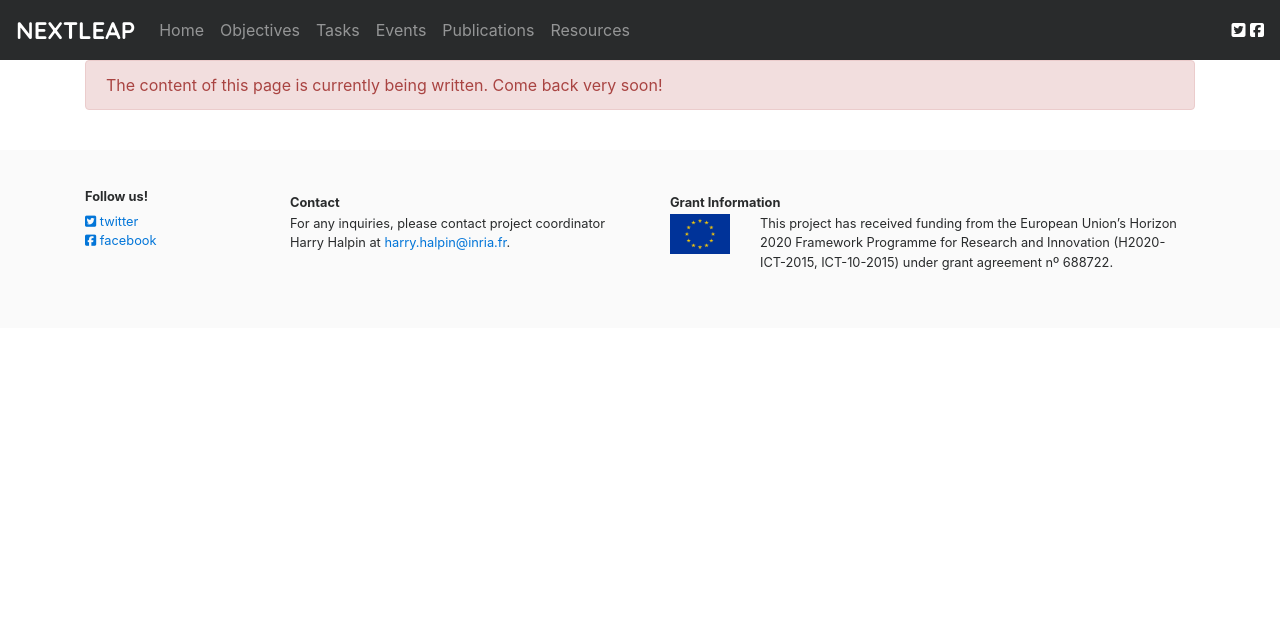
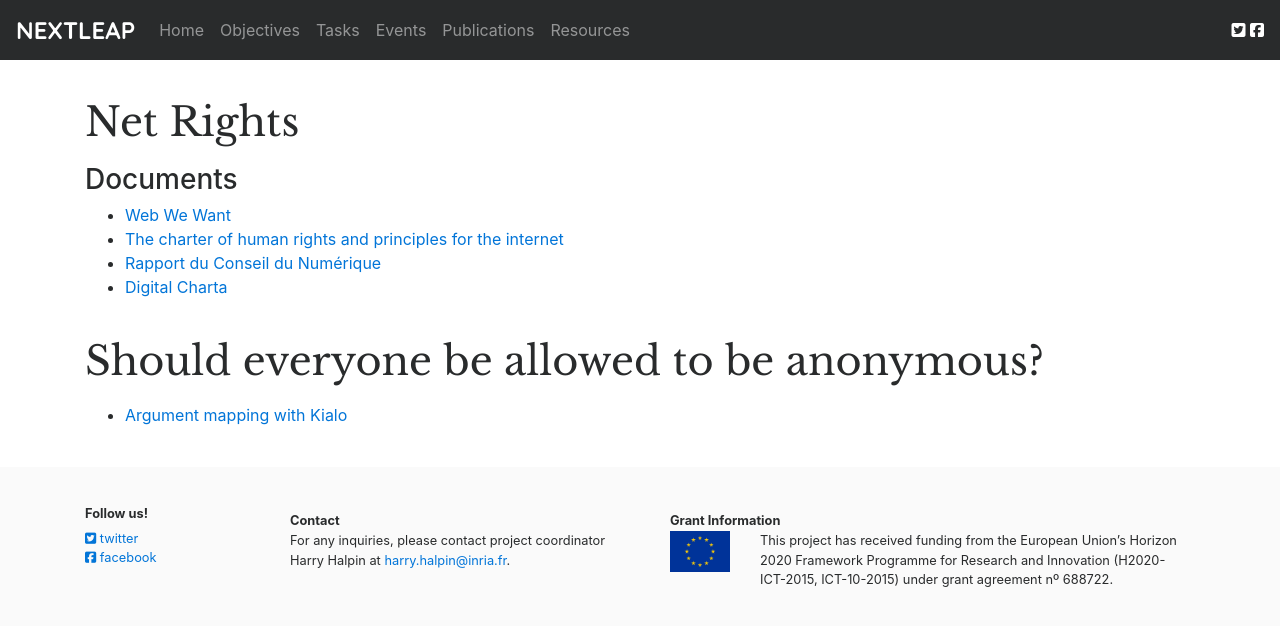
Before and after one commit to nextleap-project/nextleap-website, a Jekyll site: the page built from _projects/netrights.md, in a window 1280 px wide. Shown: the top 626 px of the page. Built offline with Jekyll 4.4.1, drawn with Linux system fonts in a browser that asks for light colours; nearby versions of some CDN libraries.

Commit message:
content for the net rights contributions

```diff
--- a/_projects/netrights.md
+++ b/_projects/netrights.md
@@ -3,5 +3,18 @@ title: Net Rights Contributions
 
 icon: map-o
 
-danger: The content of this page is currently being written. Come back very soon!
+# danger: The content of this page is currently being written. Come back very soon!
 ---
+
+## Net Rights
+
+### Documents
+
+- [Web We Want](https://via.hypothes.is/https://webwewant.org/#annotations:AUceYjDSEeenMqMfh3FXBQ)
+- [The charter of human rights and principles for the internet](https://via.hypothes.is/http://internetrightsandprinciples.org/site/wp-content/uploads/2017/03/IRPC_english_4thedition-1.pdf#annotations:PYIH6DDSEeezA6MOqutTVA)
+- [Rapport du Conseil du Numérique](https://via.hypothes.is/http://www2.assemblee-nationale.fr/static/14/numerique/numerique_rapport.pdf#annotations:TrrkxjDSEeeuO5cxMQ9ztg)
+- [Digital Charta](https://via.hypothes.is/https://digitalcharta.eu/#annotations:ZEia6jDSEeef9Gsz7rO3qw)
+
+## Should everyone be allowed to be anonymous?
+
+- [Argument mapping with Kialo](https://kialo.com)
```
